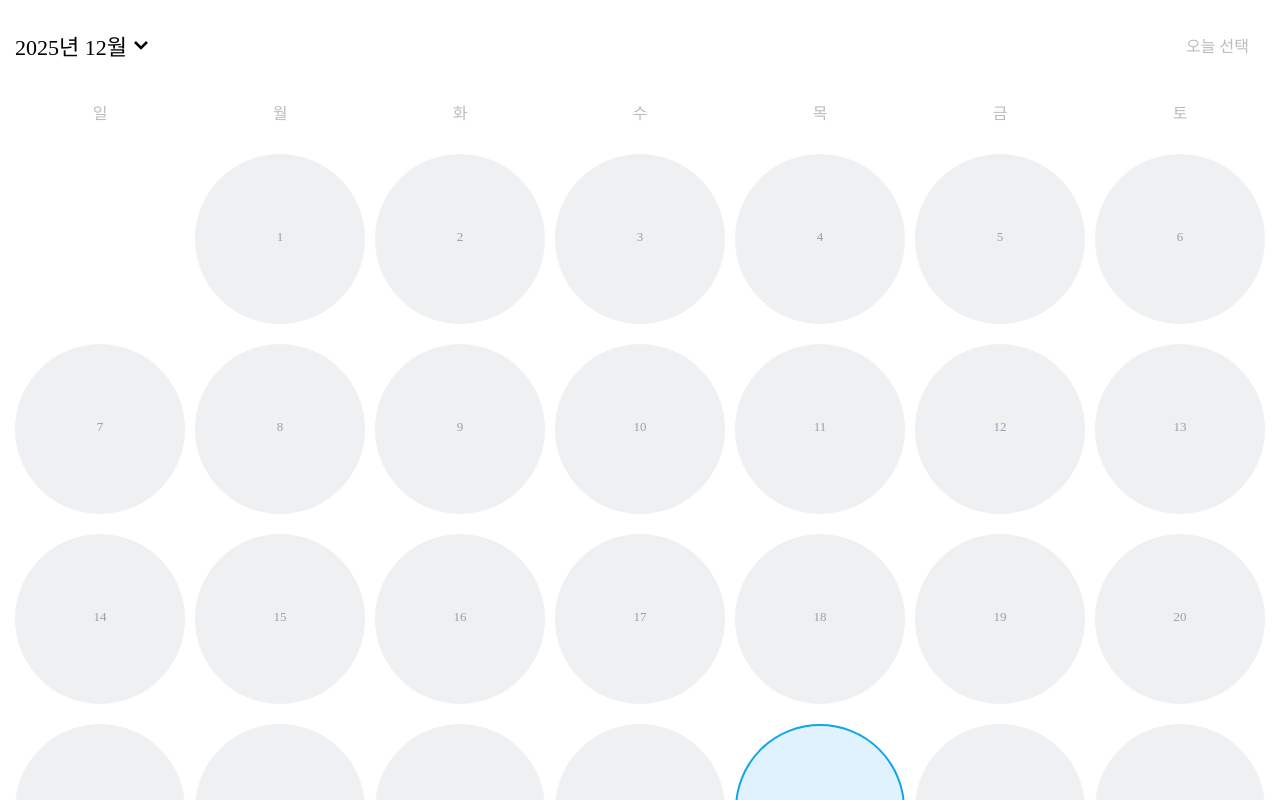
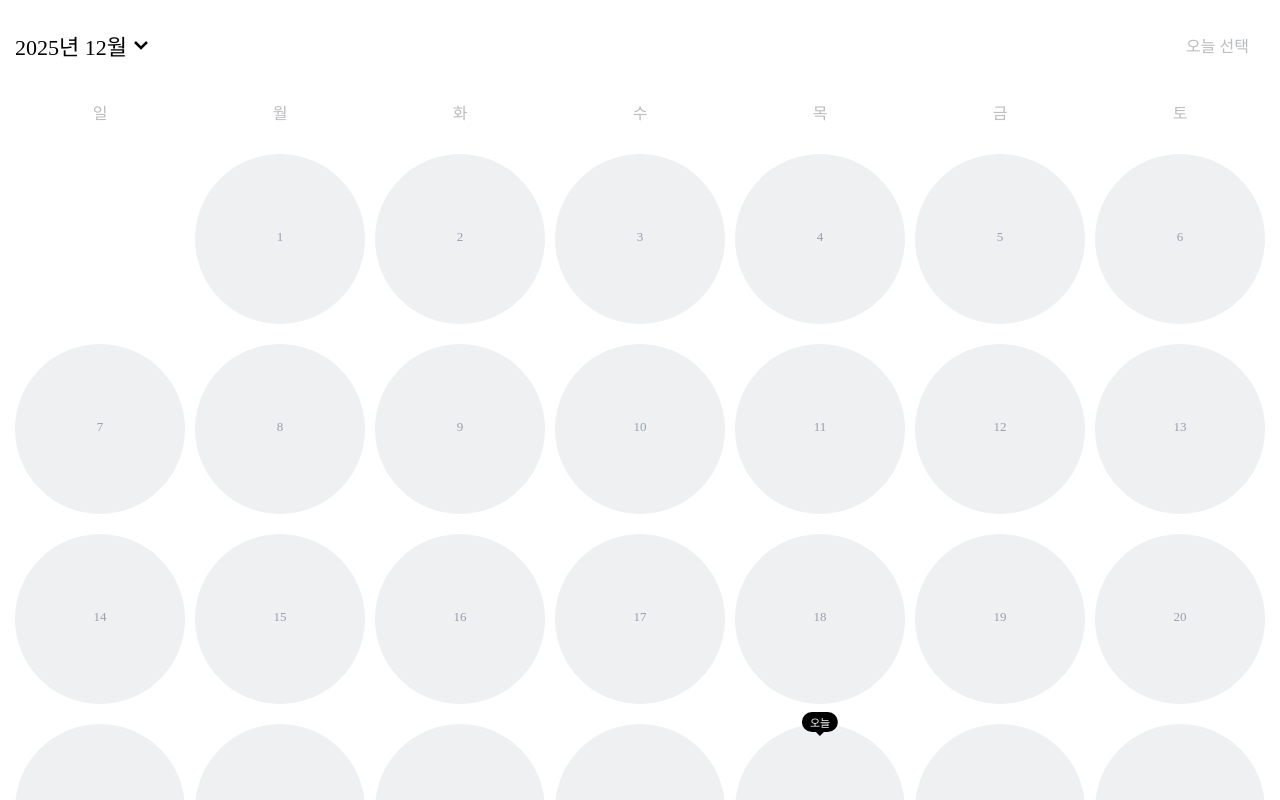
Before and after one commit to DaHeeO/moveOn, a React (Vite) app: page / in a window 1280 px wide. Built offline with nearby package versions, Linux system fonts and the light colour scheme; the HTML template or start-up script is replaced by a standard one; a web font is replaced by a local one.

Commit message:
날짜 select tooltip 기능 구현

```diff
--- a/src/components/calendars/CalendarItem.css
+++ b/src/components/calendars/CalendarItem.css
@@ -1,4 +1,5 @@
 .CalendarItem {
+    position: relative;
     width: 100%;
     aspect-ratio: 1/1;
     background-color: var(--bg-gray-200);
@@ -25,28 +26,36 @@
     transform: translateY(-2px);
 }
 
-.CalendarItem.selected {
-    background-color: #e0f2fe;
-    border: 2px solid #0ea5e9;
+.today-tooltip {
+    position: absolute;
+    top: -12px;
+    left: 50%;
+    transform: translateX(-50%);
+
+    background-color: var(--text-black);
+    color: white;
+    padding: 2px 8px;
+    border-radius: 100px;
+    font-size: 11px;
+    white-space: nowrap;
+    z-index: 3;
 }
 
-/* 오늘 날짜 스타일 (숫자 강조 등) */
-.CalendarItem.today .day-number {
-    color: #0ea5e9;
-    font-weight: bold;
+.today-tooltip::after {
+    content: '';
+    position: absolute;
+    bottom: -4px;
+    left: 50%;
+    transform: translateX(-50%);
+    border-width: 4px 4px 0 4px;
+    border-style: solid;
+    border-color: var(--text-black) transparent transparent transparent;
 }
 
-/* 오늘 툴팁 스타일 */
-.today-tooltip {
-    position: relative;
-    top: 0;
-    /* left: 50%;
-    transform: translateX(-50%); */
-    background-color: #0ea5e9;
-    color: white;
-    font-size: 10px;
-    padding: 2px 6px;
-    border-radius: 10px;
-    white-space: nowrap;
-    z-index: 1;
+.tooltip-gray {
+    background-color: var(--text-icy-gray) !important;
 }
+
+.tooltip-gray::after {
+    border-color: var(--text-icy-gray) transparent transparent transparent !important;
+}
--- a/src/components/calendars/CalendarItem.tsx
+++ b/src/components/calendars/CalendarItem.tsx
@@ -7,15 +7,26 @@ interface Props {
     handleDateClick: (day: number) => void;
 }
 const CalendarItem = ({ day, isToday, isSelected, handleDateClick }: Props) => {
+    let tooltipText = '';
+    let tooltipClass = '';
+
+    if (isToday && isSelected) {
+        tooltipText = '오늘';
+        tooltipClass = 'today-tooltip';
+    } else if (isToday && !isSelected) {
+        tooltipText = '오늘';
+        tooltipClass = 'today-tooltip tooltip-gray';
+    } else if (!isToday && isSelected) {
+        tooltipText = '선택';
+        tooltipClass = 'today-tooltip';
+    }
+
     if (day <= 0) {
         return <div className="CalendarItem empty"></div>;
     }
     return (
-        <div
-            className={`CalendarItem ${isSelected ? 'selected' : ''} ${isToday ? 'today' : ''}`}
-            onClick={() => handleDateClick(day)}
-        >
-            {isToday && <span className="today-tooltip">오늘</span>}
+        <div className="CalendarItem" onClick={() => handleDateClick(day)}>
+            {tooltipText && <div className={tooltipClass}>{tooltipText}</div>}
 
             <p className="day-number">{day}</p>
         </div>
--- a/src/index.css
+++ b/src/index.css
@@ -42,7 +42,7 @@ body {
 :root {
     --text-black: #000000;
     --text-gray: #bbbcc0;
-    --text-icy-gray: #989fac;
+    --text-icy-gray: #989eac;
 
     --bg-black: #000000;
     --bg-gray-100: #f3f4f5;
```
